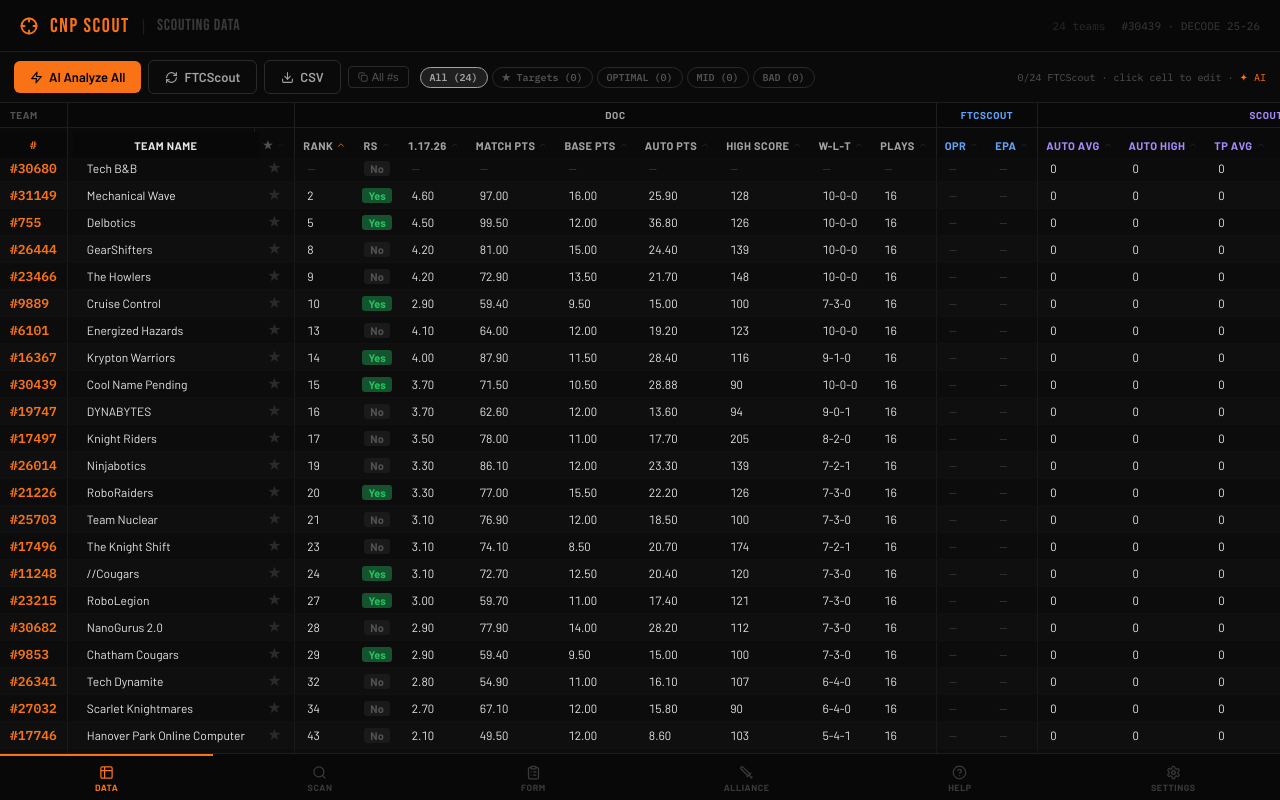
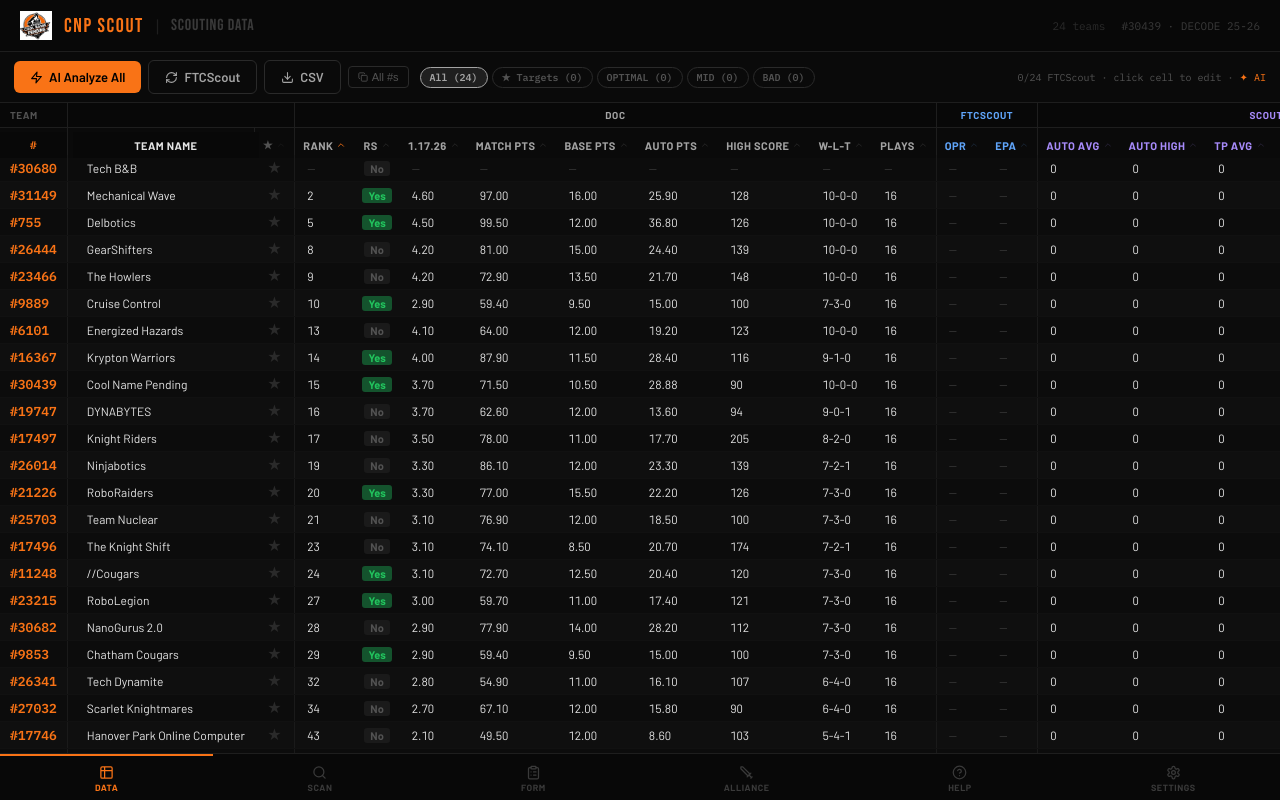
Before and after one commit to advaithbanigandlapati-coder/Cool-Name-Scouting, a React (Vite) app in the folder cnp-scout-webdec2526upg/: page / in a window 1280 px wide. Built offline with nearby package versions, Linux system fonts and the light colour scheme.

Commit message:
Update Header.jsx

```diff
--- a/cnp-scout-webdec2526upg/src/components/Header.jsx
+++ b/cnp-scout-webdec2526upg/src/components/Header.jsx
@@ -1,5 +1,3 @@
-import { Crosshair } from 'lucide-react';
-
 const TITLES = {
   data:     'Scouting Data',
   scan:     'Import Teams',
@@ -16,7 +14,7 @@
       padding:'0 20px', height:52,
       background:'#080808', borderBottom:'1px solid #1e1e1e', flexShrink:0,
     }}>
-      <Crosshair size={18} color="#f97316" strokeWidth={2.5} />
+      <img src="/logo.png" alt="CNP" style={{ width:32, height:32, objectFit:'contain' }} />
       <span style={{ fontFamily:'var(--font-head)', fontSize:20, letterSpacing:'0.08em', color:'#f97316' }}>
         CNP SCOUT
       </span>
```
